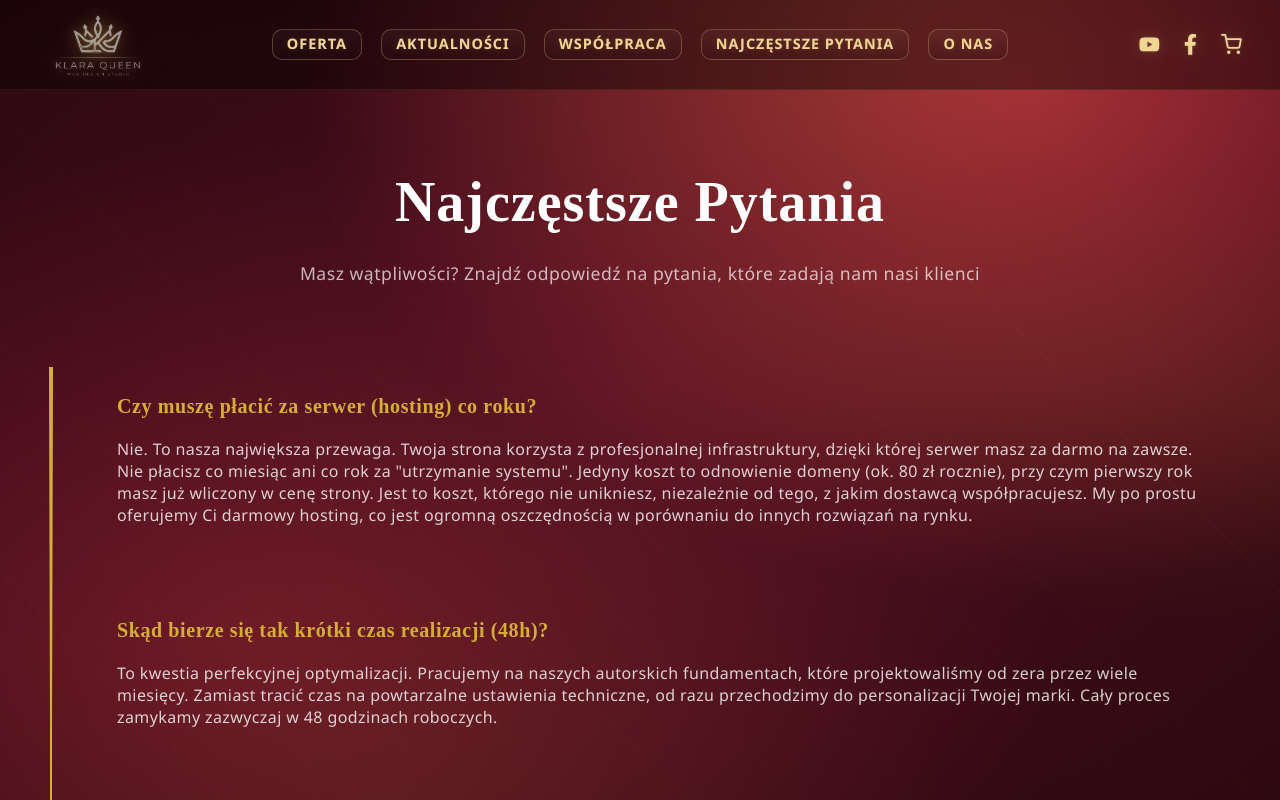
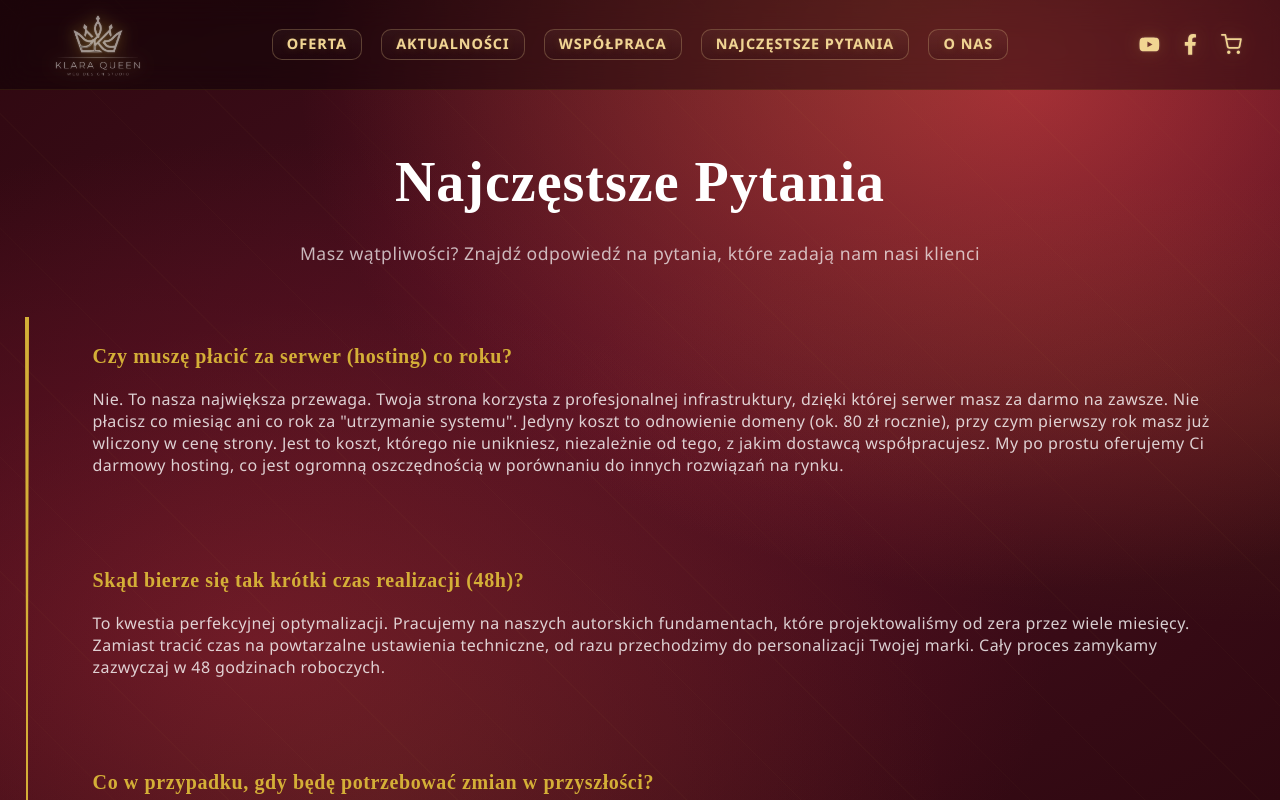
Before and after one commit to KlaraQueen/klara-queen, a React (Create React App) app: page /questions in a window 1280 px wide. Shown: the top 800 px of the page. Built offline with nearby package versions, Linux system fonts and the light colour scheme.

Commit message:
Poprawa responsywnosci, wyglądu

```diff
--- a/src/pages/Cooperation/Header/styled.js
+++ b/src/pages/Cooperation/Header/styled.js
@@ -3,7 +3,7 @@ import { theme } from "../../../theme";
 
 export const CooperationHeader = styled.div`
   text-align: center;
-  margin-bottom: clamp(80px, 12vw, 120px);
+  margin-bottom: clamp(30px, 5vw, 50px);
   animation: fadeInDown 0.8s ease-out;
 
   @keyframes fadeInDown {
@@ -36,4 +36,8 @@ export const CooperationSubtitle = styled.p`
   line-height: 1.8;
   max-width: 700px;
   margin: 0 auto;
+
+  @media (max-width: ${theme.breakpoints.tablet}px) {
+    display: none;
+  }
 `;
--- a/src/pages/Cooperation/styled.js
+++ b/src/pages/Cooperation/styled.js
@@ -1,14 +1,21 @@
 import styled from "styled-components";
+import { theme } from "../../theme";
 
 export const CooperationContainer = styled.section`
   position: relative;
   z-index: 5;
   width: 100%;
+  box-sizing: border-box;
 `;
 
 export const CooperationContent = styled.div`
-  max-width: 1200px;
+  max-width: 1440px;
   margin: 0 auto;
   width: 100%;
-  padding: clamp(40px, 8vw, 80px) clamp(20px, 5vw, 50px);
+  box-sizing: border-box;
+  padding: clamp(30px, 5vw, 60px) clamp(10px, 2vw, 30px);
+
+  @media (max-width: ${theme.breakpoints.tablet}px) {
+    padding-top: clamp(70px, 10vw, 90px);
+  }
 `;
--- a/src/pages/Questions/styled.js
+++ b/src/pages/Questions/styled.js
@@ -6,17 +6,22 @@ export const QuestionsContainer = styled.section`
   z-index: 5;
   width: 100%;
   min-height: 100vh;
-  padding: clamp(40px, 8vw, 80px) clamp(20px, 5vw, 50px);
+  padding: clamp(30px, 5vw, 60px) clamp(10px, 2vw, 30px);
+  box-sizing: border-box;
+
+  @media (max-width: ${theme.breakpoints.tablet}px) {
+    padding-top: clamp(70px, 10vw, 90px);
+  }
 `;
 
 export const QuestionsContent = styled.div`
-  max-width: 1200px;
+  max-width: 1440px;
   margin: 0 auto;
   width: 100%;
 `;
 
 export const QuestionsHeader = styled.div`
-  margin-bottom: clamp(50px, 8vw, 80px);
+  margin-bottom: clamp(30px, 5vw, 50px);
   text-align: center;
   animation: fadeInDown 0.8s ease-out;
 
@@ -48,6 +53,10 @@ export const QuestionsSubtitle = styled.p`
   font-weight: 300;
   letter-spacing: 0.5px;
   line-height: 1.6;
+
+  @media (max-width: ${theme.breakpoints.tablet}px) {
+    display: none;
+  }
 `;
 
 export const QuestionsList = styled.div`
```
